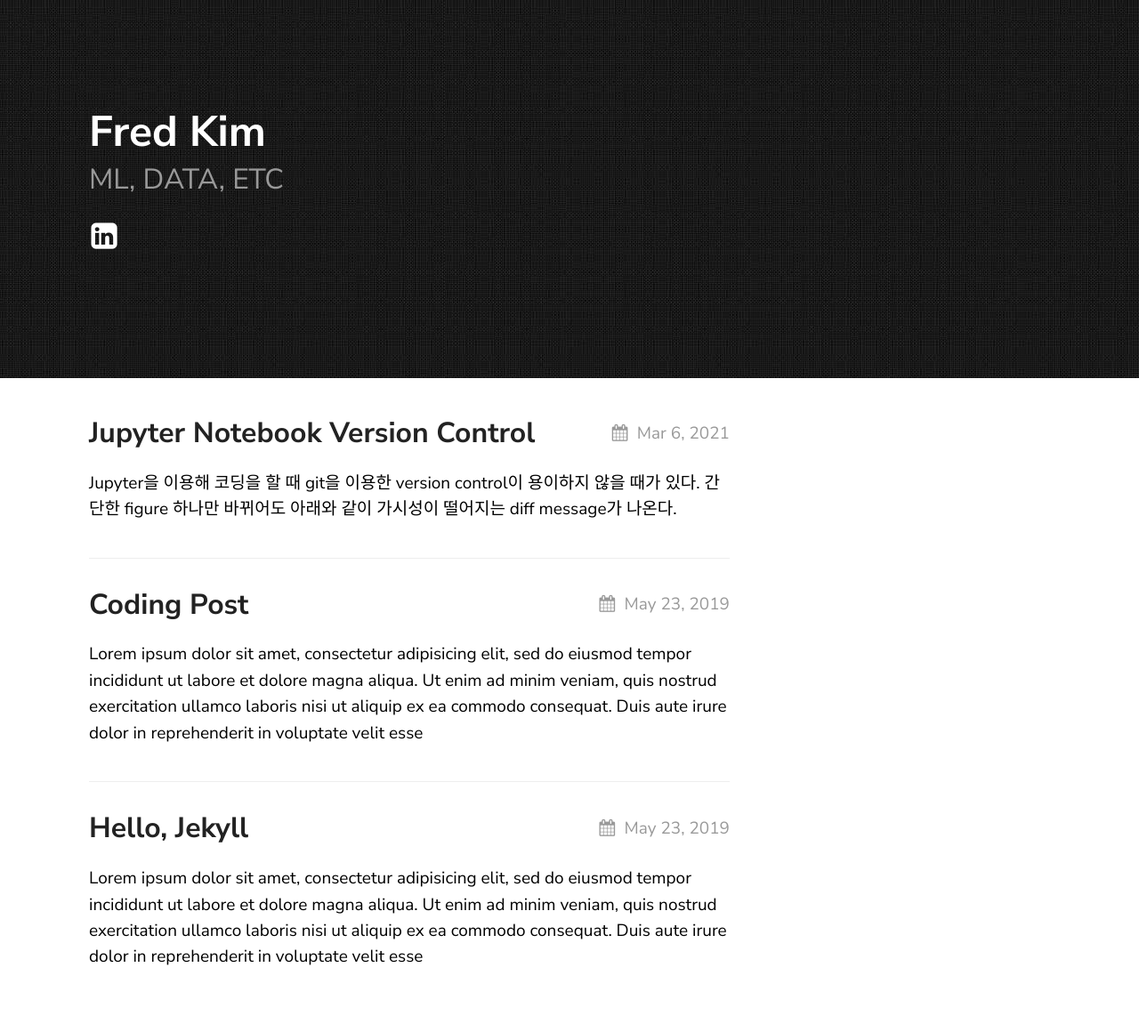
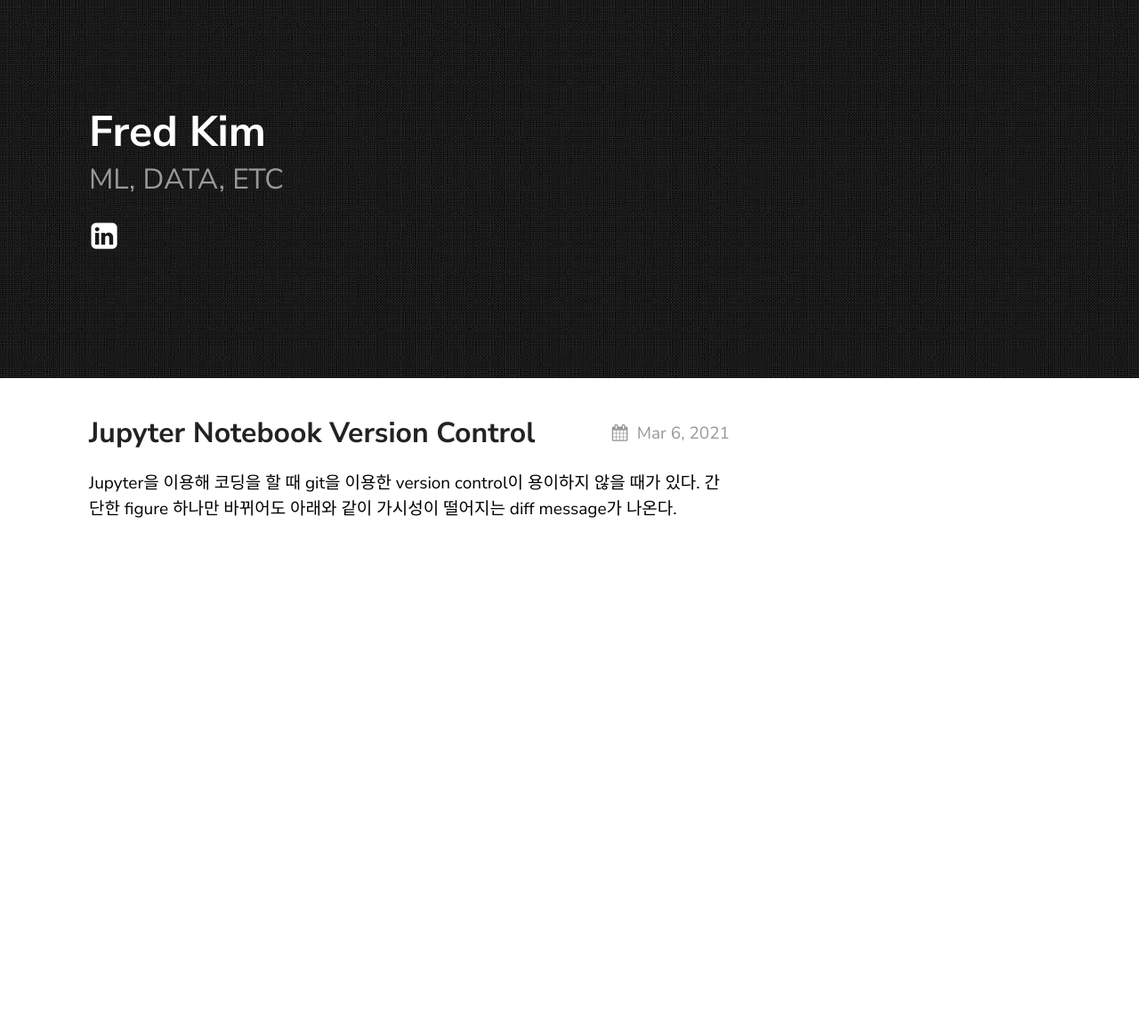
Before and after one commit to isingmodel/isingmodel.github.io, a Jekyll site: the page built from index.md, in a window 1280 px wide. Shown: the whole page at 89% size. Built offline with Jekyll 4.4.1, drawn with Linux system fonts in a browser that asks for light colours; after the commit the page ends 900 px from its top, so only the background shows below that.

Commit message:
default page deleted, first post typo & a little more

````diff
--- a/_posts/2019-05-23-welcome-to-jekyll.markdown
+++ /dev/null
@@ -1,14 +0,0 @@
----
-layout: post
-title:  "Hello, Jekyll"
-date:   2019-05-23 21:03:36 +0530
----
-Lorem ipsum dolor sit amet, consectetur adipisicing elit, sed do eiusmod tempor incididunt ut labore et dolore magna aliqua. Ut enim ad minim veniam, quis nostrud exercitation ullamco laboris nisi ut aliquip ex ea commodo consequat. Duis aute irure dolor in reprehenderit in voluptate velit esse
-
-![texture theme preview](https://images.unsplash.com/photo-1500322969630-a26ab6eb64cc?ixlib=rb-1.2.1&ixid=eyJhcHBfaWQiOjEyMDd9&w=1000&q=80)
-
-Check out the [Jekyll docs][jekyll-docs] for more info on how to get the most out of Jekyll. File all bugs/feature requests at [Jekyll’s GitHub repo][jekyll-gh]. If you have questions, you can ask them on [Jekyll Talk][jekyll-talk].
-
-[jekyll-docs]: https://jekyllrb.com/docs/home
-[jekyll-gh]:   https://github.com/jekyll/jekyll
-[jekyll-talk]: https://talk.jekyllrb.com/
--- a/_posts/2019-06-30-coding-post.markdown
+++ /dev/null
@@ -1,32 +0,0 @@
----
-layout: post
-title:  "Coding Post"
-description: An example post which shows code rendering.
-date:   2019-05-23 21:03:36 +0530
-categories: Javascript NodeJS
----
-Lorem ipsum dolor sit amet, consectetur adipisicing elit, sed do eiusmod tempor incididunt ut labore et dolore magna aliqua. Ut enim ad minim veniam, quis nostrud exercitation ullamco laboris nisi ut aliquip ex ea commodo consequat. Duis aute irure dolor in reprehenderit in voluptate velit esse
-
-```javascript
-const express = require('express')
-const app = express()
-
-app.get('/', function (req, res) {
-  res.send('Hello World')
-})
-
-app.listen(3000)
-```
-
-Lorem ipsum dolor sit amet, consectetur adipisicing elit. Aliquam qui voluptatem excepturi nemo similique atque sapiente aperiam, dolorum deleniti! Esse quam perferendis temporibus nemo at molestias necessitatibus tenetur cupiditate sapiente. Lorem ipsum dolor sit amet, consectetur adipisicing elit. Nihil et voluptatibus non labore officiis assumenda, distinctio perspiciatis blanditiis nesciunt rerum molestias impedit fugiat nulla qui libero minima quasi! Libero, iure.
-
-```scss
-body {
-	font-family: 'Nunito Sans', sans-serif;
-	line-height: 1.5em;
-	margin: 0;
-	-webkit-font-smoothing: antialiased;
-	-moz-osx-font-smoothing: grayscale;
-}
-```
-Lorem ipsum dolor sit amet, consectetur adipisicing elit. Aliquam rerum, ratione impedit necessitatibus facere soluta odio repellat asperiores neque! Sunt iusto quia suscipit amet inventore eum, vel molestiae reiciendis alias.
````
Also changed, not shown: _posts/2021-03-07-jupyter-notebook-version-control.markdown (+14 -1 lines).
